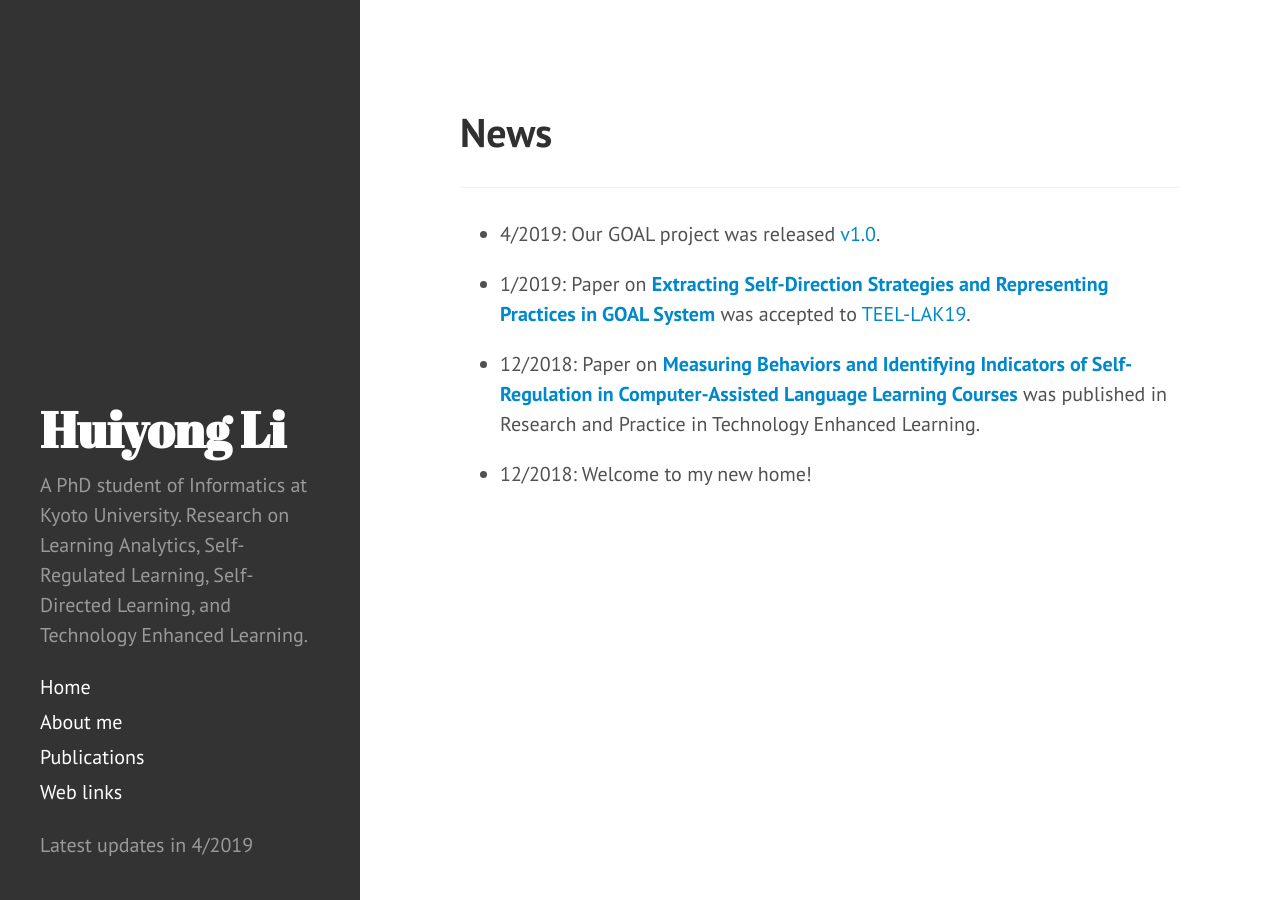
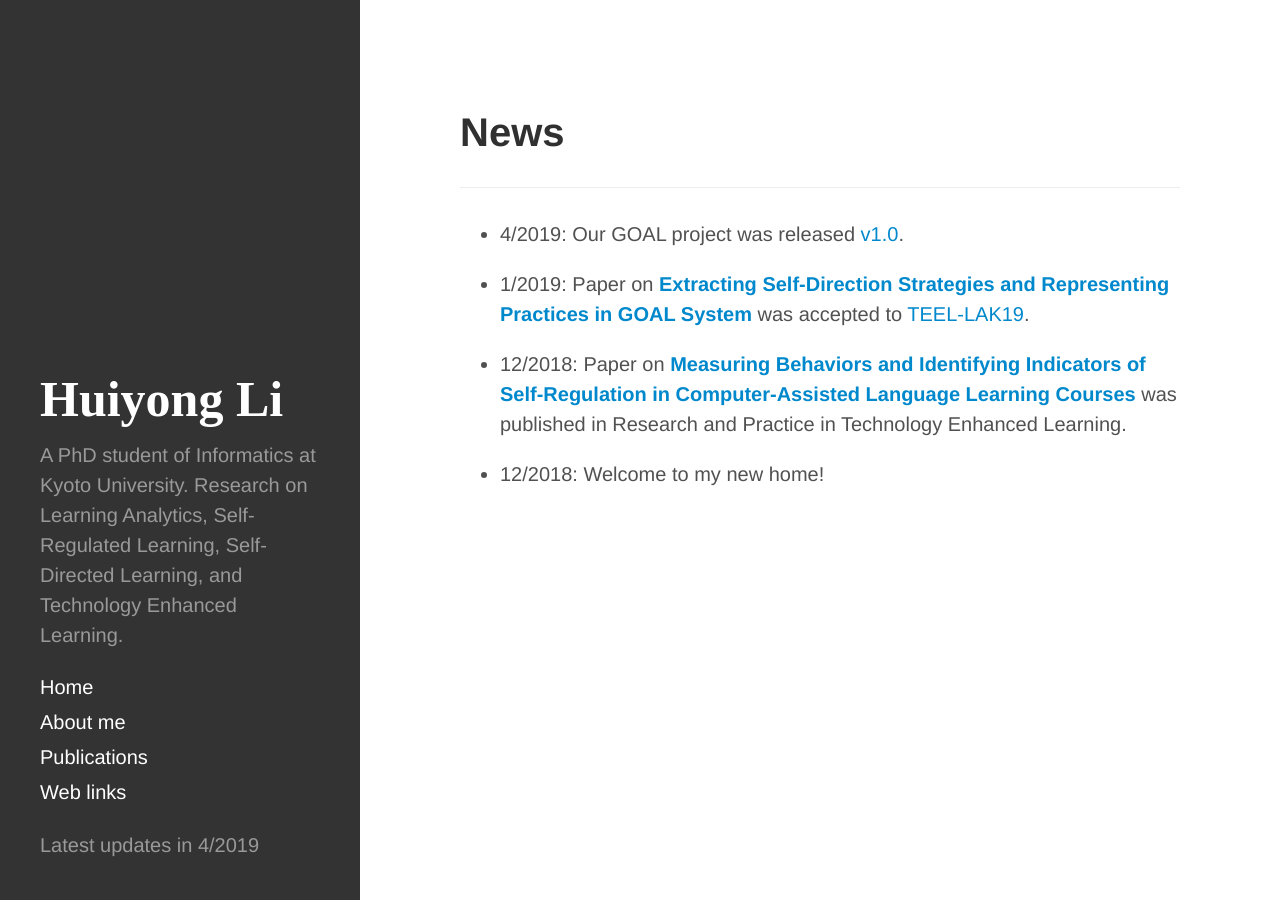
Before and after one commit to li-huiyong/li-huiyong.github.io, a Jekyll site: the page built from index.md, in a window 1280 px wide. Built offline with Jekyll 4.4.1, drawn with Linux system fonts in a browser that asks for light colours; nearby versions of some CDN libraries; some web fonts are replaced; our own code applies the rules of GitHub Pages for plain Markdown files.

Commit message:
font url from google to useso

```diff
--- a/_includes/head.html
+++ b/_includes/head.html
@@ -18,7 +18,9 @@
   <link rel="stylesheet" href="{{ site.baseurl }}public/css/poole.css">
   <link rel="stylesheet" href="{{ site.baseurl }}public/css/syntax.css">
   <link rel="stylesheet" href="{{ site.baseurl }}public/css/hyde.css">
-  <link rel="stylesheet" href="https://fonts.googleapis.com/css?family=PT+Sans:400,400italic,700|Abril+Fatface">
+  <link href="//maxcdn.bootstrapcdn.com/font-awesome/4.3.0/css/font-awesome.min.css" rel="stylesheet" type="text/css">
+  <!-- <link rel="stylesheet" href="https://fonts.googleapis.com/css?family=PT+Sans:400,400italic,700|Abril+Fatface"> -->
+  <link rel="stylesheet" href="https://fonts.useso.com/css?family=PT+Sans:400,400italic,700|Abril+Fatface">
 
   <!-- Icons -->
   <link rel="apple-touch-icon-precomposed" sizes="144x144" href="{{ site.baseurl }}public/apple-touch-icon-144-precomposed.png">
```
